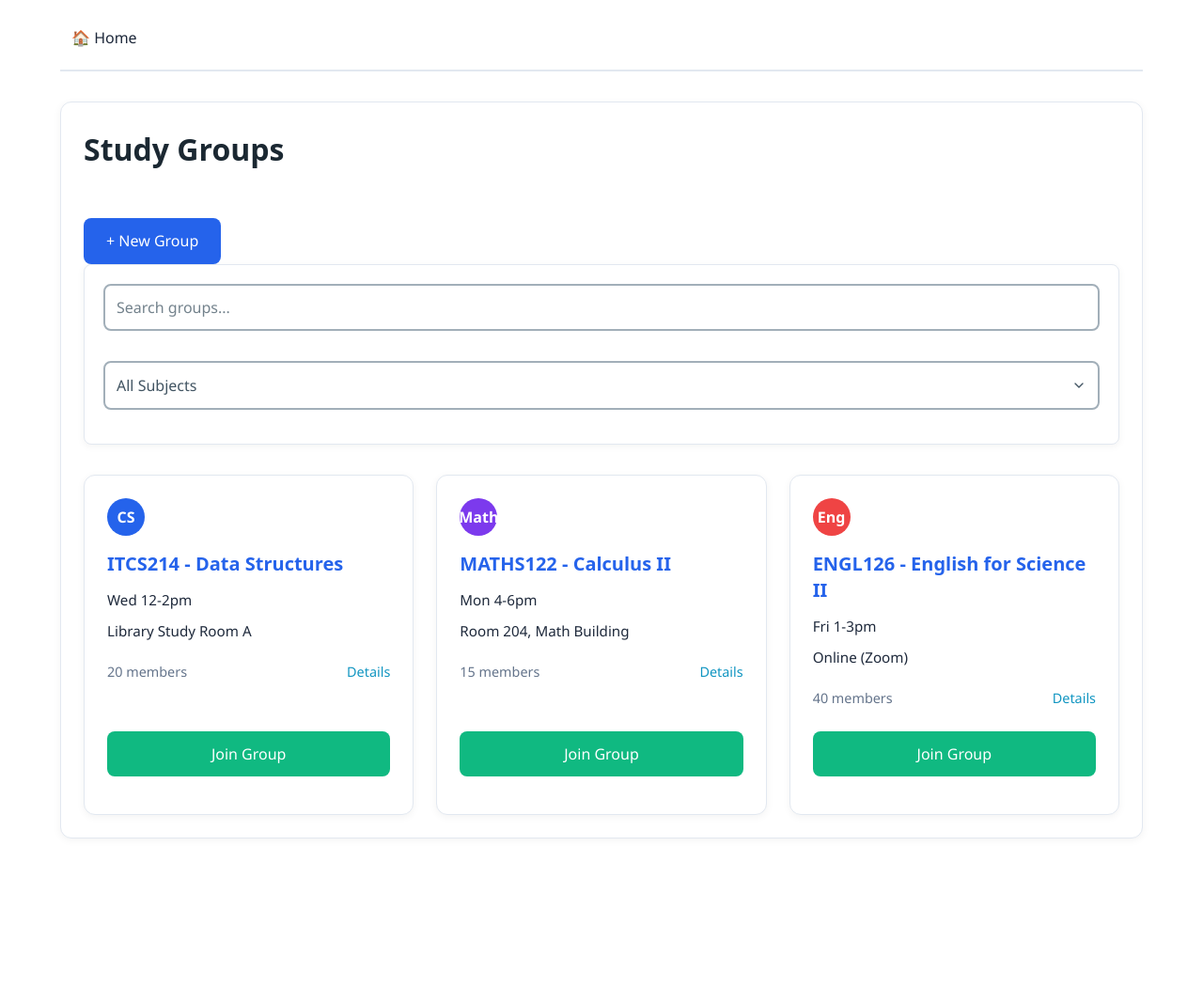
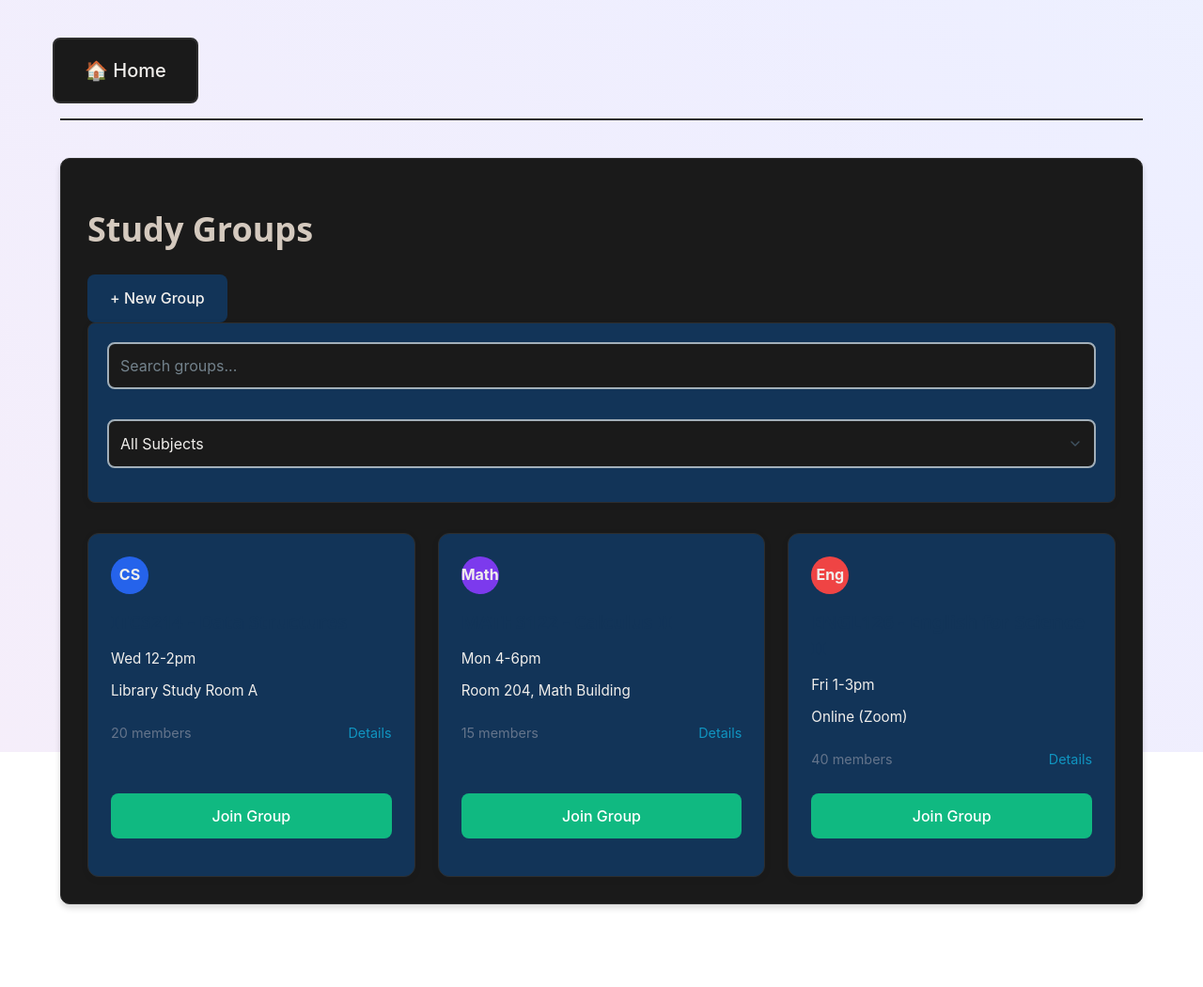
Before and after one commit to Mahmood11Alawi/ITCS333-PROJECT, a PHP site: page /Study-finder.html in a window 1280 px wide. Shown: the whole page at 94% size. Before the commit the page ends 892 px from the top, so only its background shows below. Run offline with PHP 8.4, Linux system fonts and the light colour scheme.

Commit message:
css update

```diff
--- a/Study-group-finder/styles.css
+++ b/Study-group-finder/styles.css
@@ -1,17 +1,27 @@
 :root {
-    --primary-color: #2563eb;
-    --secondary-color: #3b82f6;
-    --accent-color: #7c3aed;
-    --text-color: #1e293b;
-    --background-color: #f8fafc;
+    --ivory: #F1EFEC;
+    --beige: #D4C9BE;
+    --navy: #123458;
+    --black: #030303;
+
+    --primary-color: var(--navy);
+    --secondary-color: #1a4570;
+    --accent-color: var(--beige);
+    --text-color: var(--ivory);
+    --background-color: var(--black);
     --success-color: #10b981;
     --error-color: #ef4444;
-    --border-color: #e2e8f0;
+    --border-color: #2d2d2d;
     --shadow-light: rgba(0, 0, 0, 0.05);
     --shadow-medium: rgba(0, 0, 0, 0.1);
     --cs-color: #2563eb;
     --math-color: #7c3aed;
     --eng-color: #ef4444;
+    --card-bg: #1a1a1a;
+    --border-color: #2d2d2d;
+    --hover-bg: #252525;
+    --animation-duration: 0.4s;
+    --stagger-delay: 0.1s;
 }
 
 
@@ -27,13 +37,13 @@ html {
 }
 
 body {
+    font-family: 'Inter', system-ui, sans-serif;
+    line-height: 1.7;
+    margin: 0;
+    padding: 0;
     color: var(--text-color);
-    background-color: var(--background-color);
-    line-height: 1.6;
-    font-family: 'Segoe UI', system-ui, sans-serif;
-    min-height: 100vh;
-    display: flex;
-    flex-direction: column;
+    background-color: linear-gradient(45deg,#ff005a1a,#0a18ff1a,#00ff991a);
+    font-size: 1rem;
 }
 
 
@@ -43,7 +53,14 @@ body {
     left: 0;
     width: 100%;
     height: 100%;
-    background: linear-gradient(45deg, #f3f4f6, #e5e7eb, #d1d5db);
+    background: linear-gradient(
+        45deg,
+        rgba(255, 0, 90, 0.1),
+        rgba(10, 24, 255, 0.1),
+        rgba(0, 255, 153, 0.1)
+    );
+    background-size: 400% 400%;
+    animation: rgb-wave 20s ease infinite;
     z-index: -1;
     opacity: 0.7;
 }
@@ -61,17 +78,249 @@ body {
 
 
 .card {
-    background: white;
+    background: var(--card-bg);
+    border: 1px solid var(--border-color);
+    border-radius: 10px;
+    padding: 1.75rem;
+    box-shadow: 0 4px 6px rgba(0,0,0,0.15);
+    transition:
+        transform var(--animation-duration) cubic-bezier(0.25, 0.46, 0.45, 0.94),
+        box-shadow var(--animation-duration) ease-out,
+        border-color var(--animation-duration) ease-out;
+    animation: cardEntrance var(--animation-duration) ease-out backwards;
+    transform-origin: center bottom;
+    position: relative;
+    overflow: hidden;
+}
+.grid {
+    display: grid;
+    gap: 1.5rem;
+    grid-template-columns: repeat(auto-fit, minmax(300px, 1fr));
+    perspective: 1000px;
+}
+
+
+.card:nth-child(1) { animation-delay: calc(var(--stagger-delay) * 1); }
+.card:nth-child(2) { animation-delay: calc(var(--stagger-delay) * 2); }
+.card:nth-child(3) { animation-delay: calc(var(--stagger-delay) * 3); }
+.card:nth-child(4) { animation-delay: calc(var(--stagger-delay) * 4); }
+.card:nth-child(5) { animation-delay: calc(var(--stagger-delay) * 5); }
+.card:nth-child(6) { animation-delay: calc(var(--stagger-delay) * 6); }
+
+.card:hover {
+    transform:
+        translateY(-10px)
+        rotateX(5deg)
+        rotateY(2deg)
+        scale(1.03);
+    box-shadow:
+        0 12px 24px rgba(0,0,0,0.3),
+        0 0 0 2px var(--primary-color);
+    z-index: 2;
+}
+
+.card::after {
+    content: '';
+    position: absolute;
+    top: 0;
+    left: 0;
+    width: 100%;
+    height: 100%;
+    background: linear-gradient(
+        to bottom right,
+        transparent 50%,
+        rgba(210, 201, 190, 0.1)
+    );
+    pointer-events: none;
+    transition: opacity var(--animation-duration) ease-out;
+    opacity: 0;
+}
+
+.card:hover::after {
+    opacity: 1;
+}
+
+.card-content {
+    transition: transform var(--animation-duration) ease-out;
+    position: relative;
+    z-index: 1;
+}
+
+/* Typography */
+h1, h2, h3 {
+    line-height: 1.3;
+    margin: 1.5rem 0;
+    font-weight: 600;
+    color: var(--accent-color);
+}
+
+h1 { font-size: 2.25rem; }
+h2 { font-size: 1.875rem; }
+h3 { font-size: 1.5rem; }
+
+.button:hover {
+    background: var(--secondary-color);
+    transform: translateY(-2px);
+    box-shadow: 0 4px 6px rgba(0,0,0,0.15);
+}
+
+.secondary {
+    background: var(--card-bg);
+    color: var(--text-color);
+    border: 2px solid var(--border-color);
+}
+
+.secondary:hover {
+    background: var(--hover-bg);
+    border-color: var(--primary-color);
+}
+
+/* Forms */
+input, select, textarea {
+    background: var(--card-bg);
+    border: 2px solid var(--border-color);
+    color: var(--text-color);
+    padding: 0.875rem;
+    border-radius: 8px;
+    font-size: 1rem;
+    transition: border-color 0.3s ease;
+}
+
+input:focus, select:focus, textarea:focus {
+    outline: none;
+    border-color: var(--primary-color);
+    box-shadow: 0 0 0 3px rgba(18, 52, 88, 0.25);
+}
+.module-grid {
+    display: grid;
+    gap: 2.5rem;
+    grid-template-columns: repeat(auto-fit, minmax(320px, 1fr));
+    padding: 2.5rem 0;
+}
+
+.module-card:hover {
+    transform: translateY(-8px) scale(1.02);
+    box-shadow: 0 8px 32px rgba(0, 0, 0, 0.3);
+}
+
+.module-card {
+    position: relative;
+    padding: 2rem;
     border-radius: 12px;
-    padding: 1.5rem;
-    box-shadow: 0 2px 8px var(--shadow-light);
-    border: 1px solid var(--border-color);
-    margin-bottom: 1.5rem;
+    text-align: center;
+    transition: all 0.3s cubic-bezier(0.4, 0, 0.2, 1);
+    backdrop-filter: blur(12px);
+    background: rgba(26, 26, 26, 0.85) !important;
+    border: 1px solid rgba(255, 255, 255, 0.1) !important;
+    overflow: hidden;
+}
+
+
+.card-glow {
+    position: absolute;
+    top: 0;
+    left: 0;
+    width: 100%;
+    height: 100%;
+    border-radius: 12px;
+    background: radial-gradient(
+        800px circle at var(--x) var(--y),
+        rgba(255, 255, 255, 0.12),
+        transparent 40%
+    );
+    opacity: 0;
+    transition: opacity 0.3s;
+    pointer-events: none;
+}
+
+.module-card:hover .card-glow {
+    opacity: 1;
+}
+nav {
+    display: flex;
+    justify-content: space-between;
+    align-items: center;
+    padding: 1.5rem 0;
+    border-bottom: 2px solid var(--border-color);
+    margin-bottom: 2.5rem;
+}
+
+.home-link {
+    color: var(--text-color);
+    text-decoration: none;
+    font-size: 1.25rem;
+    font-weight: 500;
+    transition: opacity 0.3s ease;
+}
+
+.home-link:hover {
+    opacity: 0.9;
+}
+
+/* Module Grid */
+.module-grid {
+    display: grid;
+    gap: 2.5rem;
+    grid-template-columns: repeat(auto-fit, minmax(320px, 1fr));
+    padding: 2.5rem 0;
+}
+
+.module-card {
+    padding: 2rem;
+    border-radius: 12px;
+    text-align: center;
+    transition: all 0.3s ease;
+    background: var(--card-bg);
+    border: 2px solid var(--border-color);
+}
+
+.module-card:hover {
+    transform: translateY(-5px);
+    border-color: var(--primary-color);
+    background: var(--hover-bg);
+}
+
+/* Pagination */
+.pagination {
+    display: flex;
+    gap: 0.75rem;
+    justify-content: center;
+    margin-top: 3rem;
+}
+
+.pagination button {
+    padding: 0.75rem 1.25rem;
+    background: var(--card-bg);
+    border: 2px solid var(--border-color);
+    color: var(--text-color);
+    border-radius: 8px;
+    cursor: pointer;
+    transition: all 0.3s ease;
+}
+
+.pagination button:hover {
+    border-color: var(--primary-color);
+    background: var(--hover-bg);
+}
+header nav {
+    backdrop-filter: blur(8px);
+    background: rgba(26, 26, 26, 0.8);
+    border-radius: 12px;
+    padding: 1.5rem 2rem !important;
+    border: 1px solid rgba(255, 255, 255, 0.1) !important;
+}
+
+footer {
+    backdrop-filter: blur(8px);
+    background: rgba(26, 26, 26, 0.8);
+    border-radius: 12px;
+    margin-top: 3rem;
+    border: 1px solid rgba(255, 255, 255, 0.1) !important;
 }
 
 .button {
     background: var(--primary-color);
-    color: white;
+    color: var(--text-color);
     padding: 0.75rem 1.5rem;
     border-radius: 8px;
     border: none;
@@ -91,7 +340,7 @@ body {
 }
 
 .button.secondary {
-    background: white;
+    background: #123458;
     color: var(--text-color);
     border: 2px solid var(--border-color);
 }
@@ -99,7 +348,7 @@ body {
 .button.secondary:hover {
     border-color: var(--primary-color);
     color: var(--primary-color);
-    background: white;
+    background: 123458;
 }
 
 
@@ -115,7 +364,7 @@ body {
 }
 
 .create-form {
-    background: white;
+    background: #030303;
     padding: 2rem;
     border-radius: 12px;
     box-shadow: 0 4px 12px var(--shadow-light);
@@ -163,7 +412,7 @@ body {
 }
 
 
-.tabs {
+.s {
     display: flex;
     gap: 1rem;
     margin-bottom: 2rem;
@@ -173,26 +422,27 @@ body {
 }
 
 .tabs a {
-    padding: 0.75rem 1.25rem;
+    padding: 1rem 2rem;
+    border-radius: 8px;
+    background: var(--card-bg);
+    border: 2px solid var(--border-color);
     text-decoration: none;
     color: var(--text-color);
-    border-radius: 8px;
     transition: all 0.3s ease;
-    font-size: 1rem;
 }
 
 .tabs a.active {
     background: var(--primary-color);
-    color: white;
+    border-color: var(--primary-color)
 }
 
 .tabs a:hover:not(.active) {
-    background: var(--background-color);
+    background: var(--primary-color);
 }
 
 .search.card {
     padding: 1.25rem;
-    background: white;
+    background: #123458;
     border-radius: 8px;
     box-shadow: 0 2px 8px var(--shadow-light);
     margin-bottom: 2rem;
@@ -225,7 +475,7 @@ body {
 }
 
 .event-card {
-    background: white;
+    background: #123458;
     border-radius: 12px;
     padding: 1.5rem;
     box-shadow: 0 2px 8px var(--shadow-light);
@@ -245,7 +495,7 @@ body {
     width: 40px;
     height: 40px;
     border-radius: 50%;
-    color: white;
+    color: 123458;
     font-weight: bold;
     display: flex;
     align-items: center;
@@ -295,7 +545,7 @@ body {
 
 .join-button {
     background-color: var(--success-color);
-    color: white;
+    color: 123458;
     border: none;
     padding: 0.75rem 1.5rem;
     border-radius: 8px;
@@ -324,7 +574,7 @@ body {
     width: 100%;
     max-width: 800px;
     margin: 2rem auto;
-    background: white;
+    background: var(--black);
     padding: 2rem;
     border-radius: 12px;
     box-shadow: 0 4px 16px var(--shadow-light);
@@ -346,7 +596,7 @@ body {
 }
 
 .event-info {
-    background: var(--background-color);
+    color: var(--background-color);
     padding: 1.5rem;
     border-radius: 8px;
     margin-bottom: 2rem;
@@ -378,7 +628,7 @@ body {
 }
 
 .study-materials {
-    background: #f5f3ff;
+    background: #030303;
     padding: 1.5rem;
     border-radius: 8px;
     margin: 1.5rem 0;
@@ -409,7 +659,8 @@ body {
 }
 
 .comment-card {
-    background: white;
+    background: var(--black);
+
     border-left: 4px solid var(--border-color);
     padding: 1rem;
     margin-bottom: 1rem;
```
